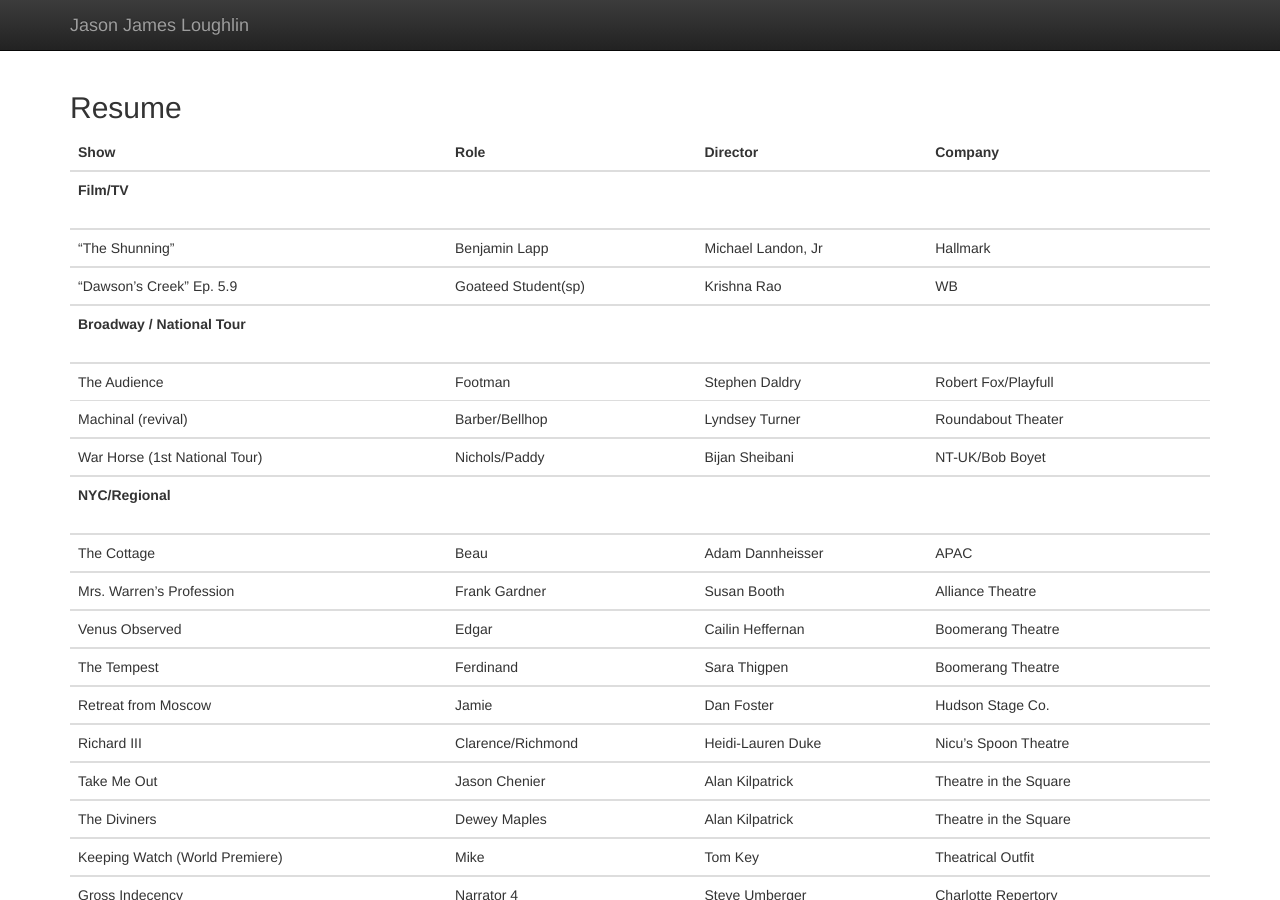
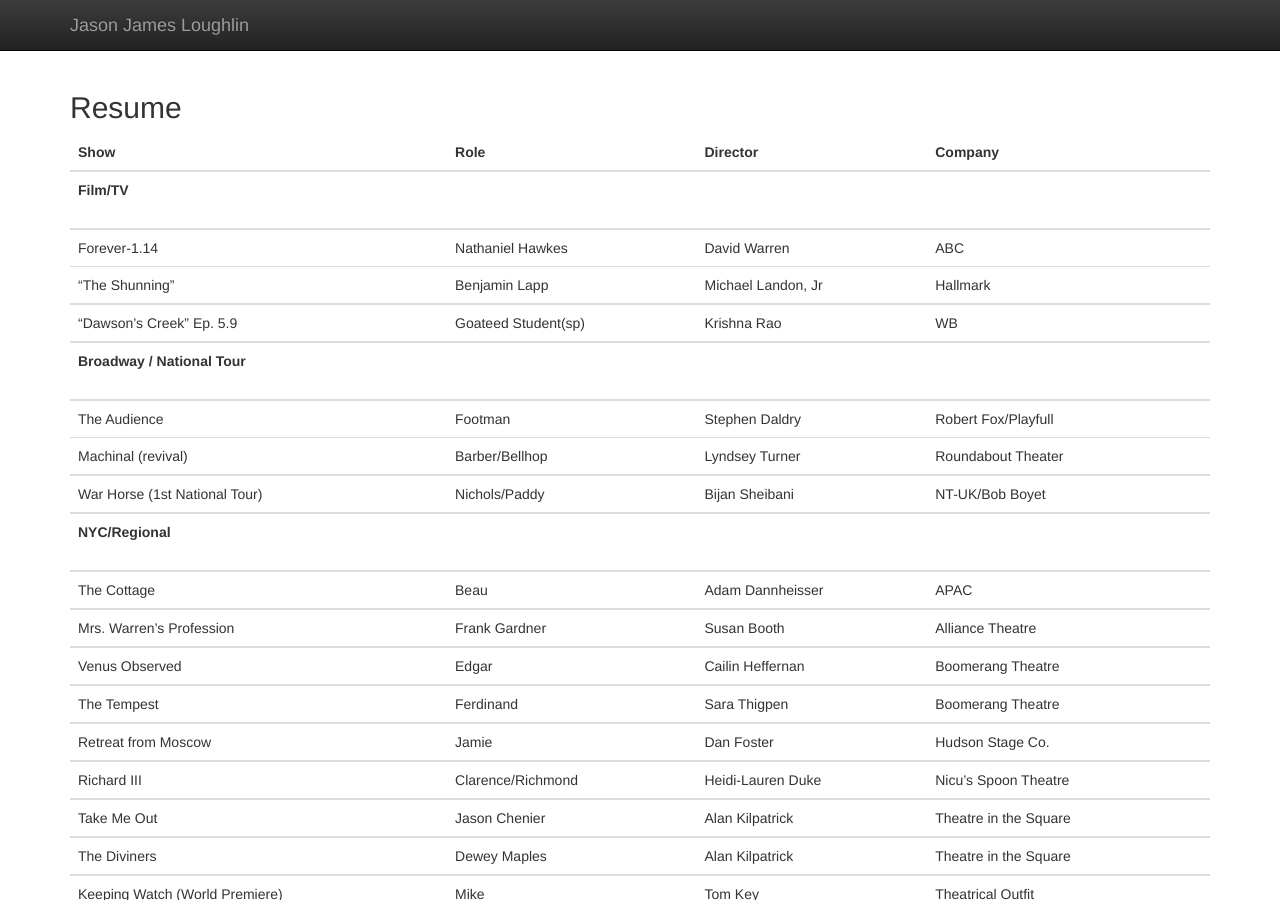
Before and after one commit to scotthelm/jasonjamesloughlin.com, a Jekyll site: the page built from resume.md, in a window 1280 px wide and 900 px high. Built offline with Jekyll 4.4.1, drawn with Linux system fonts in a browser that asks for light colours; nearby versions of some CDN libraries.

Commit message:
Update resume.md
Add Forever

```diff
--- a/resume.md
+++ b/resume.md
@@ -7,6 +7,7 @@ title: Resume
 | ---- | ---- | -------- | ------- |
 | **Film/TV**<br><br> ||||
 |-----------|-|-|-|
+| Forever-1.14 | Nathaniel Hawkes | David Warren | ABC |
 | "The Shunning" | Benjamin Lapp | Michael Landon, Jr | Hallmark |
 |---------------|---------------|--------------------|----------|
 | "Dawson’s Creek" Ep. 5.9 | Goateed Student(sp) | Krishna Rao | WB |
```
